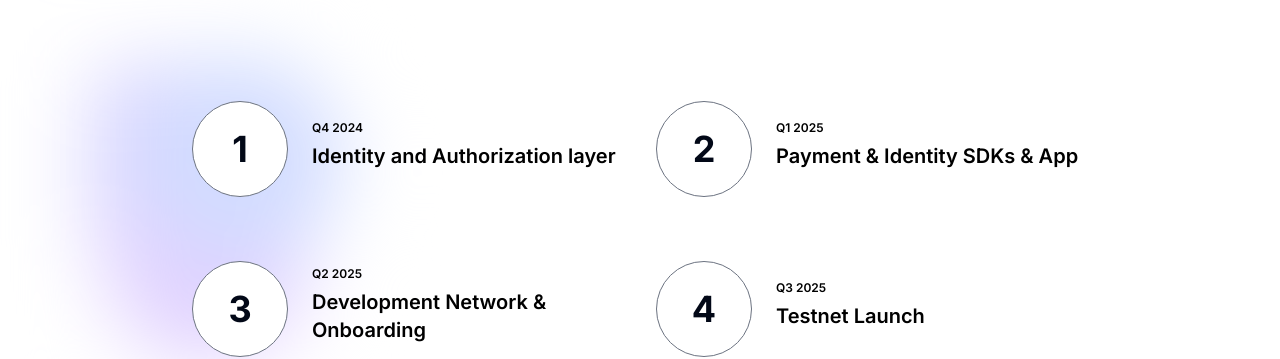
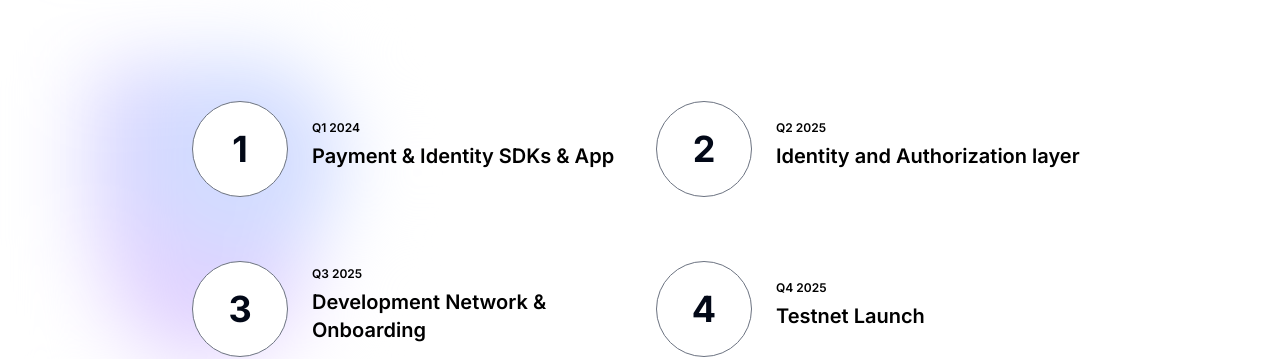
Before and after one commit to hamidra/Tesser-Website, a Next.js app: page / in a window 1280 px wide. Shown: the part 2747-3106 px from the top of the page. Built offline with nearby package versions, Linux system fonts and the light colour scheme.

Commit message:
timeline

```diff
--- a/src/components/timeline.tsx
+++ b/src/components/timeline.tsx
@@ -27,25 +27,25 @@ export default function Timeline() {
     <dl className="grid grid-cols-1 gap-x-8 gap-y-10 md:grid-cols-2 md:gap-y-16 lg:max-w-none">
       <TimelineStep
         number={1}
-        deadline="Q4 2024"
+        deadline="Q1 2024"
+        title="Payment & Identity SDKs & App"
+        description=""
+      />
+      <TimelineStep
+        number={2}
+        deadline="Q2 2025"
         title="Identity and Authorization layer"
         description=""
       />
       <TimelineStep
-        number={2}
-        deadline="Q1 2025"
-        title="Payment & Identity SDKs & App"
-        description=""
-      />
-      <TimelineStep
         number={3}
-        deadline="Q2 2025"
+        deadline="Q3 2025"
         title="Development Network & Onboarding"
         description=""
       />
       <TimelineStep
         number={4}
-        deadline="Q3 2025"
+        deadline="Q4 2025"
         title="Testnet Launch"
         description=""
       />
```
